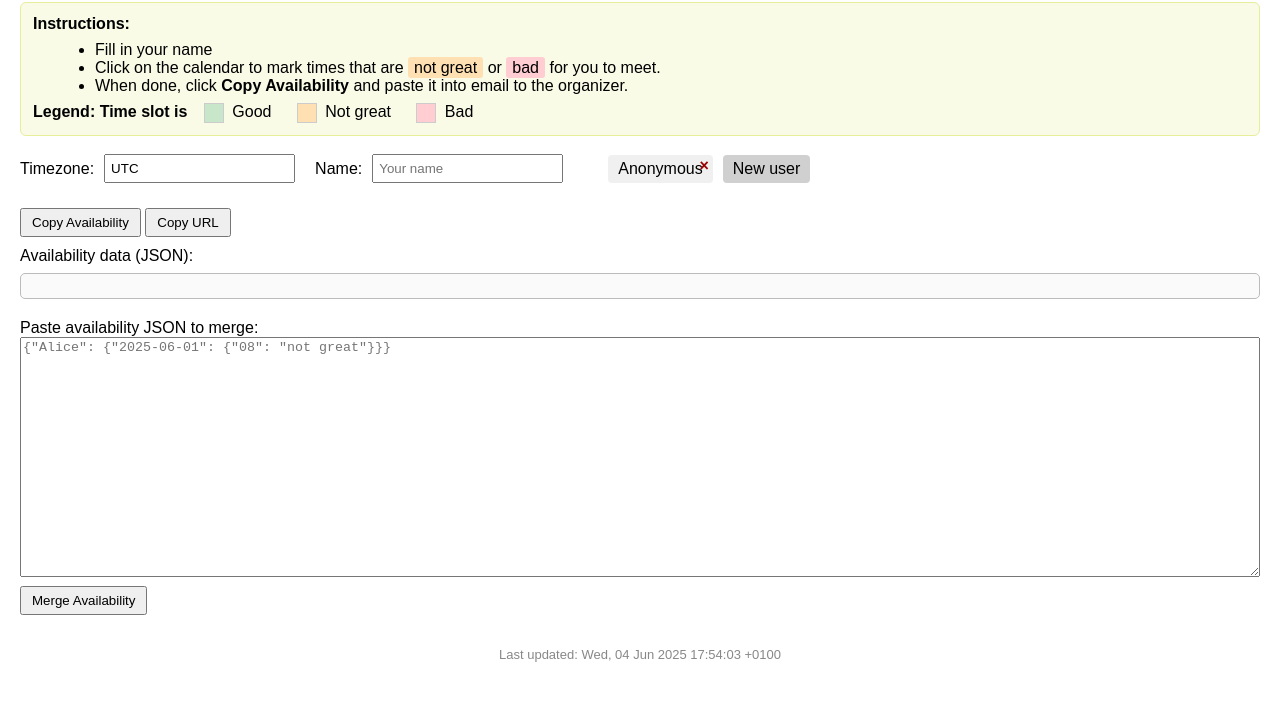
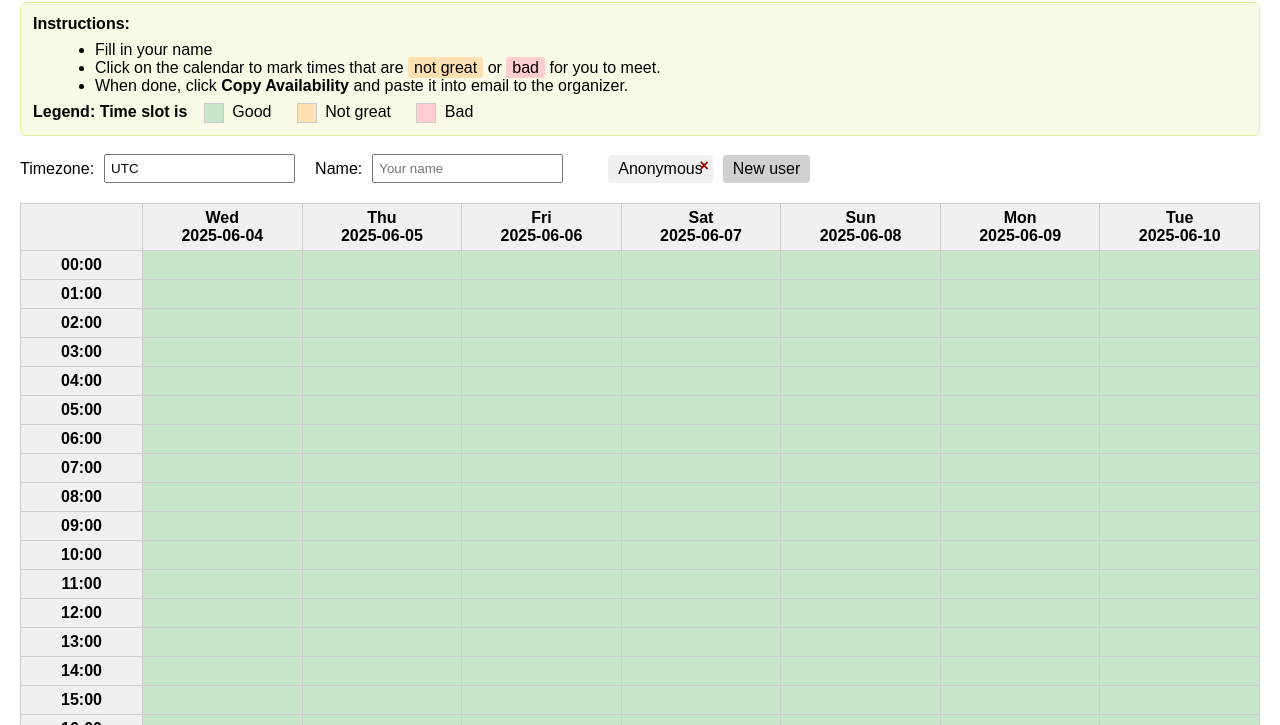
Before and after one commit to obadz/schedule, a plain HTML site: page index.html in a window 1280 px wide. Shown: the part 75-800 px from the top of the page. Drawn offline with Linux system fonts and the light colour scheme.

Commit message:
fix typo

```diff
--- a/index.html
+++ b/index.html
@@ -289,7 +289,7 @@
       days.forEach(day => {
         const th = document.createElement("th");
         const weekday = day.toLocaleDateString(undefined, {weekday: 'short', timeZone: 'UTC'});
-        const dayStr = day.String().substring(0, 10);
+        const dayStr = day.toISOString().substring(0, 10);
         th.innerHTML = `<div>${weekday}</div><div>${dayStr}</div>`;
         th.addEventListener("click", () => toggleColumn(day));
         headerRow.appendChild(th);
@@ -537,6 +537,6 @@
     }
   </script>
   <!-- The following line will be updated by the git hook -->
-<div style="text-align:center;color:#888;font-size:13px;margin-top:32px;">Last updated: Wed, 04 Jun 2025 17:54:03 +0100 <!-- LAST_COMMIT_TIME: Wed, 04 Jun 2025 17:54:03 +0100 --></div>
+<div style="text-align:center;color:#888;font-size:13px;margin-top:32px;">Last updated: Wed, 04 Jun 2025 17:56:58 +0100 <!-- LAST_COMMIT_TIME: Wed, 04 Jun 2025 17:56:58 +0100 --></div>
 </body>
 </html>
```
